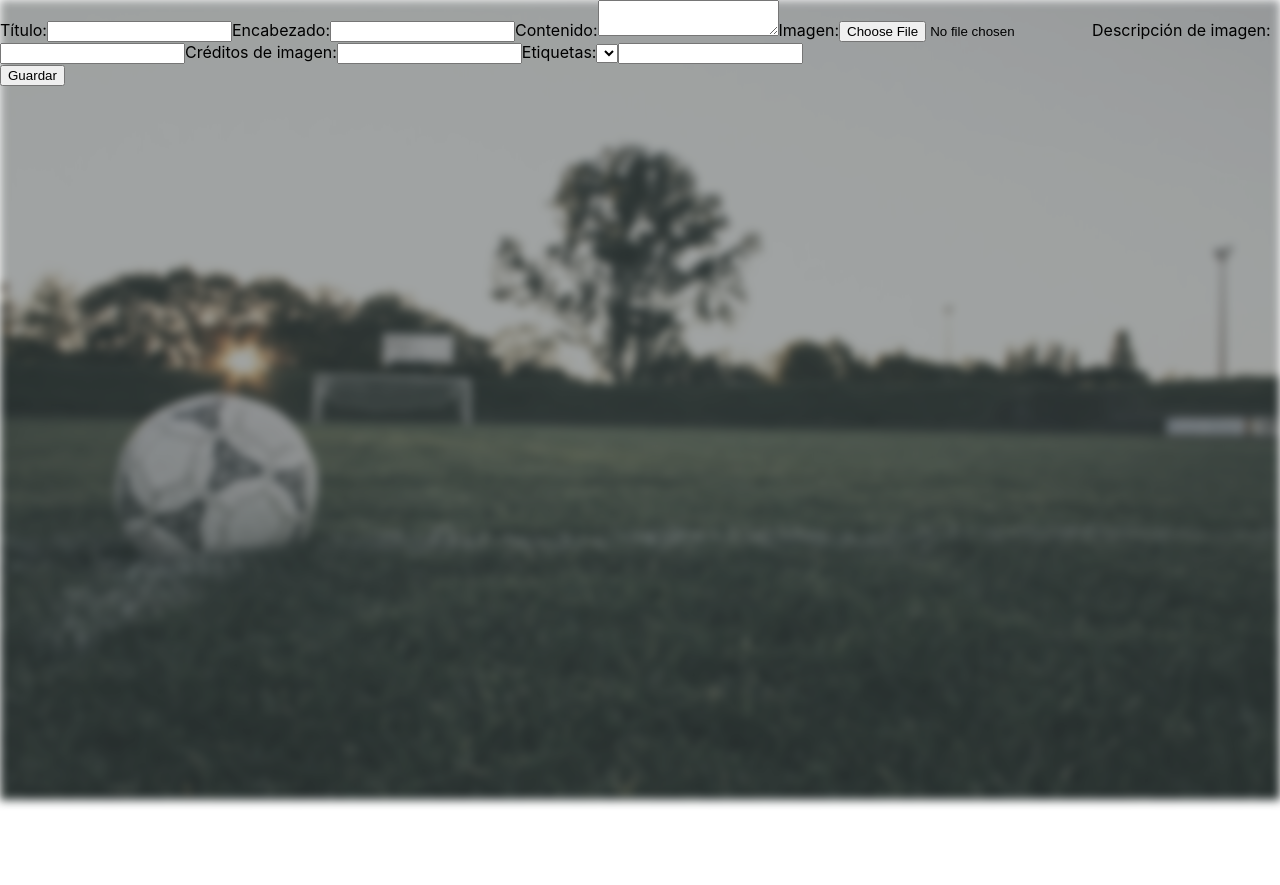
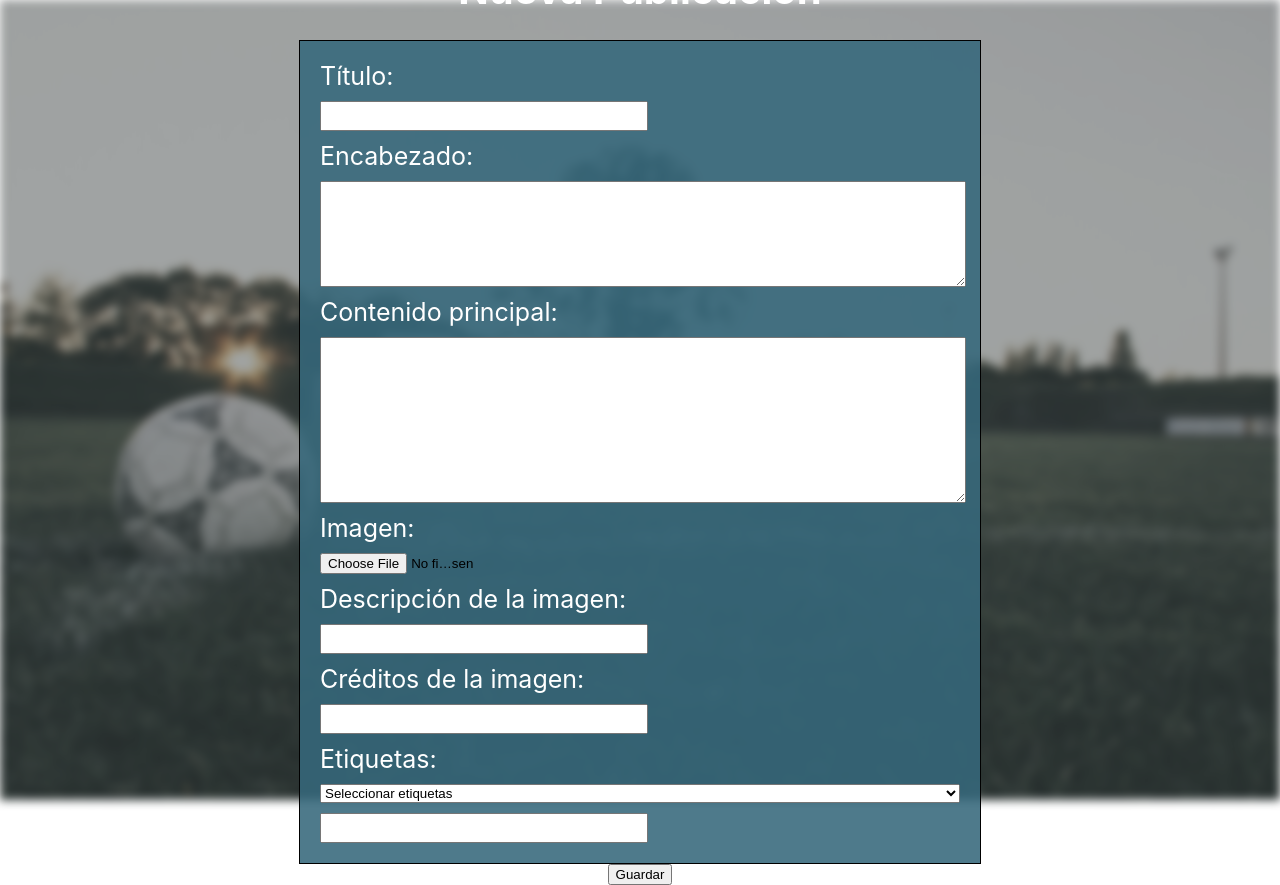
Before and after one commit to mickeybot-79/oncemetros, a React (Create React App) app: page /post/new in a window 1280 px wide. Before the commit the page ends 800 px from the top, so only its background shows below. Built offline with nearby package versions, Linux system fonts and the light colour scheme.

Commit message:
expanded new post component

```diff
--- a/src/components/MainPage.js
+++ b/src/components/MainPage.js
@@ -44,16 +44,14 @@ const MainPage = () => {
     useEffect(() => {
         if (isSuccess) {
             setMainStories(() => {
-                const allPosts = []
-                posts.map((story) => {
-                    allPosts.push(
+                const allPosts = posts.map((story) => {
+                    return (
                         <div key={story._id} className="main-story">
-                            <img src={`../Images/${story.thumbnail}`} alt="story" className="story-thumbnail" />
-                            <h4 className="story-title">{story.title}</h4>
-                            <p className="story-summary">{story.summary}</p>
-                        </div>
+                        <img src={`../Images/${story.thumbnail}`} alt="story" className="story-thumbnail" />
+                        <h4 className="story-title">{story.title}</h4>
+                        <p className="story-summary">{story.summary}</p>
+                    </div>
                     )
-                    return allPosts
                 })
                 return allPosts
             })
--- /dev/null
+++ b/src/config/allTags.js
@@ -0,0 +1,58 @@
+const allTags = [
+    "Athletic Club",
+    "Atlético de Madrid",
+    "Balón de oro",
+    "Borussia Dortmund",
+    "Bundesliga",
+    "Celta de Vigo",
+    "Champions League",
+    "Competiciones Europeas",
+    "Competiciones Internacionales",
+    "Conference League",
+    "Copa América",
+    "Copa del rey",
+    "Elche CF",
+    "Eurocopa",
+    "Europa League",
+    "FC Barcelona",
+    "Fútbol Internacional",
+    "Fútbol Nacional",
+    "Getafe CF",
+    "Girona",
+    "Historia de los Mundiales",
+    "Iñaki Williams",
+    "LaLiga",
+    "LaLiga EA Sports",
+    "LaLiga Hypermotion",
+    "Levante",
+    "Ligas Europeas",
+    "Ligue 1",
+    "MLS",
+    "Mundial de Clubes",
+    "Mundial Qatar 2022",
+    "Mundial Uruguay 1930",
+    "Nations League",
+    "Neymar Jr",
+    "Osasuna",
+    "Otros equipos",
+    "Premier League",
+    "Primeira Liga de Portugal",
+    "Primera RFEF",
+    "PSG",
+    "Rafa Benítez",
+    "RCD Espanyol",
+    "RCD Mallorca",
+    "Real Betis",
+    "Real Madrid",
+    "Real Sociedad",
+    "Repescas Mundial Qatar 2022",
+    "Segunda RFEF",
+    "Selección Española",
+    "Serie A",
+    "Sevilla FC",
+    "Sorteo Mundial Qatar 2022",
+    "Tercera RFEF",
+    "Valencia CF",
+]
+
+export default allTags
--- a/src/features/posts/NewPost.js
+++ b/src/features/posts/NewPost.js
@@ -1,4 +1,5 @@
 import { useState } from "react"
+import allTags from "../../config/allTags"
 
 const NewPost = () => {
 
@@ -12,13 +13,26 @@ const NewPost = () => {
         tags: ''
     })
 
+    const tagOptions = allTags.map(tag => {
+        return (
+            <option
+                key={tag}
+                value={tag}
+            >{tag}
+            </option>
+        )
+    })
+
     return (
-        <>
-            <form>
-                <label htmlFor="title">Título:</label>
+        <div id="new-post-container">
+            <h1 id="new-post-h1">Nueva Publicación</h1>
+            <form id="new-post-form">
+                <label htmlFor="new-post-title" className="new-post-label">Título:</label>
                 <input
-                    id="title"
+                    id="new-post-title"
+                    name="new-post-title"
                     type="text"
+                    className="new-post-input"
                     value={postData.title}
                     onChange={(e) => setPostData((prevState) => {
                         return {
@@ -27,10 +41,10 @@ const NewPost = () => {
                         }
                     })}
                 />
-                <label htmlFor="heading">Encabezado:</label>
-                <input
-                    id="heading"
-                    type="text"
+                <label htmlFor="new-post-heading" className="new-post-label">Encabezado:</label>
+                <textarea
+                    id="new-post-heading"
+                    name="new-post-heading"
                     value={postData.heading}
                     onChange={(e) => setPostData((prevState) => {
                         return {
@@ -38,11 +52,11 @@ const NewPost = () => {
                             heading: e.target.value
                         }
                     })}
-                />
-                <label htmlFor="content">Contenido:</label>
+                ></textarea>
+                <label htmlFor="new-post-content" className="new-post-label">Contenido principal:</label>
                 <textarea
-                    id="content"
-                    type="text"
+                    id="new-post-content"
+                    name="new-post-content"
                     value={postData.content}
                     onChange={(e) => setPostData((prevState) => {
                         return {
@@ -51,9 +65,10 @@ const NewPost = () => {
                         }
                     })}
                 ></textarea>
-                <label htmlFor="image">Imagen:</label>
+                <label htmlFor="new-post-image" className="new-post-label">Imagen:</label>
                 <input
-                    id="image"
+                    id="new-post-image"
+                    name="new-post-image"
                     type="file"
                     value={postData.image}
                     onChange={(e) => setPostData((prevState) => {
@@ -63,10 +78,12 @@ const NewPost = () => {
                         }
                     })}
                 />
-                <label htmlFor="imageDesc">Descripción de imagen:</label>
+                <label htmlFor="new-post-imageDesc" className="new-post-label">Descripción de la imagen:</label>
                 <input
-                    id="imageDesc"
+                    id="new-post-imageDesc"
+                    name="new-post-imageDesc"
                     type="text"
+                    className="new-post-input"
                     value={postData.imageDesc}
                     onChange={(e) => setPostData((prevState) => {
                         return {
@@ -75,10 +92,12 @@ const NewPost = () => {
                         }
                     })}
                 />
-                <label htmlFor="imageCred">Créditos de imagen:</label>
+                <label htmlFor="new-post-imageCred" className="new-post-label">Créditos de la imagen:</label>
                 <input
-                    id="imageCred"
+                    id="new-post-imageCred"
+                    name="new-post-imageCred"
                     type="text"
+                    className="new-post-input"
                     value={postData.imageCred}
                     onChange={(e) => setPostData((prevState) => {
                         return {
@@ -87,11 +106,16 @@ const NewPost = () => {
                         }
                     })}
                 />
-                <label htmlFor="tags">Etiquetas:</label>
-                <select></select>
+                <label htmlFor="new-post-tags" className="new-post-label">Etiquetas:</label>
+                <select>
+                    <option value="" disabled hidden id='hidden' readOnly selected>Seleccionar etiquetas</option>
+                    {tagOptions}
+                </select>
                 <input
-                    id="tags"
+                    id="new-post-tags"
+                    name="new-post-tags"
                     type="text"
+                    className="new-post-input"
                     value={postData.tags}
                     onChange={(e) => setPostData((prevState) => {
                         return {
@@ -102,7 +126,7 @@ const NewPost = () => {
                 />
             </form>
             <button id="submit" onClick={() => { }}>Guardar</button>
-        </>
+        </div>
     )
 }
 
--- a/src/index.css
+++ b/src/index.css
@@ -90,6 +90,7 @@ code {
   }
 }
 
+/*Header*/
 #header-container {
   width: 100%;
   height: auto;
@@ -154,6 +155,7 @@ ul {
   background-color: rgb(73, 11, 11);
 }
 
+/*Main Page*/
 #presentation-content {
   background: linear-gradient(90deg, rgba(119, 175, 207, 0.815), rgba(62, 132, 153, 0.788));
   width: 100%;
@@ -214,3 +216,62 @@ ul {
   animation: down-prompt-animation 1s ease-out infinite;
   color: rgb(29, 28, 28);
 }
+
+/*New Post*/
+#new-post-container {
+  width: 100%;
+  height: 100vh;
+  display: grid;
+  place-content: center;
+  justify-content: center;
+  align-items: center;
+  place-items: center;
+  align-content: center;
+}
+
+#new-post-h1 {
+  color: white;
+  font-size: 40px;
+  margin-top: 50px;
+}
+
+#new-post-form {
+  display: grid;
+  gap: 10px;
+  width: 50vw;
+  height: auto;
+  border: 1px solid;
+  padding: 20px;
+  background-color: rgba(54, 104, 124, 0.877);
+}
+
+.new-post-label {
+  width: 50%;
+  color: white;
+  font-size: 25px;
+}
+
+.new-post-input {
+  width: 50%;
+  max-width: 100%;
+  height: 1.5rem;
+  font-size: 20px;
+}
+
+#new-post-heading {
+  width: 100%;
+  max-width: 100%;
+  height: 5em;
+  font-size: 20px;
+}
+
+#new-post-content {
+  width: 100%;
+  max-width: 100%;
+  min-height: 10rem;
+  font-size: 20px;
+}
+
+#new-post-image {
+  width: 25%;
+}
```
